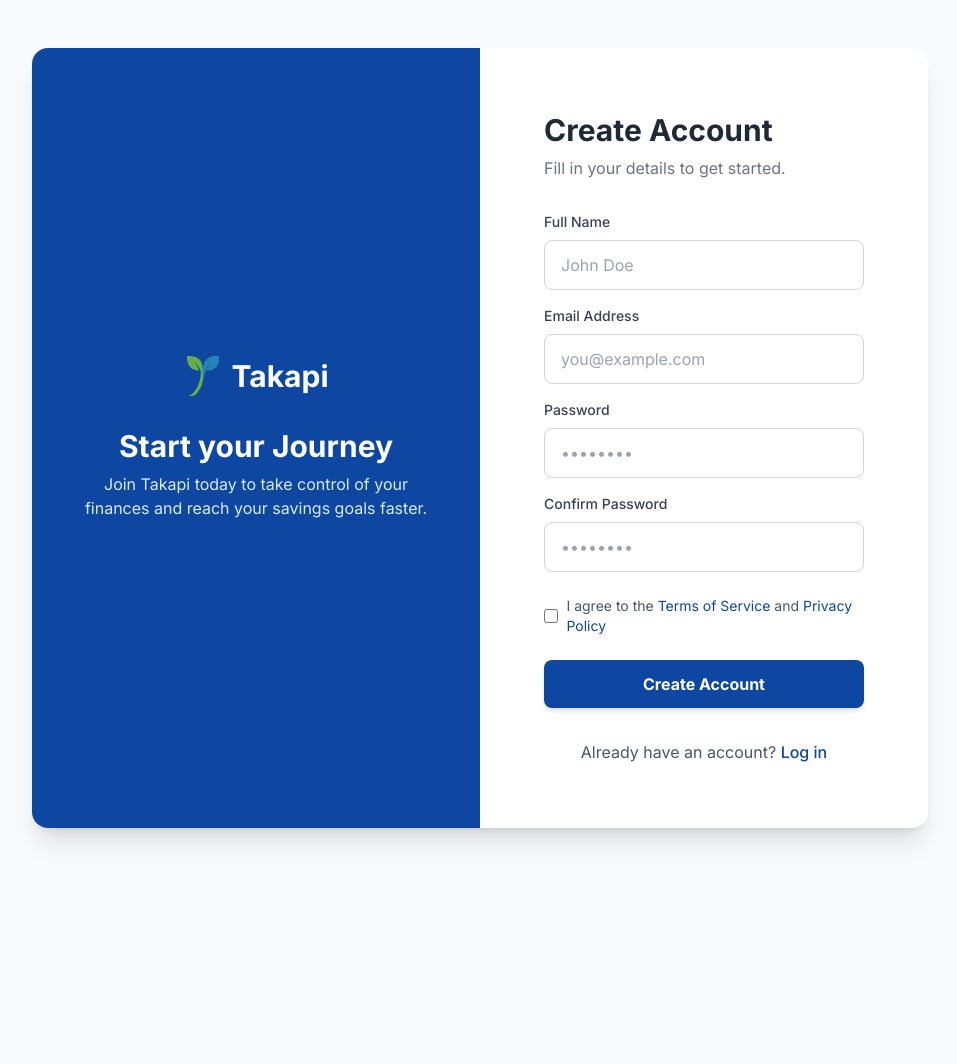
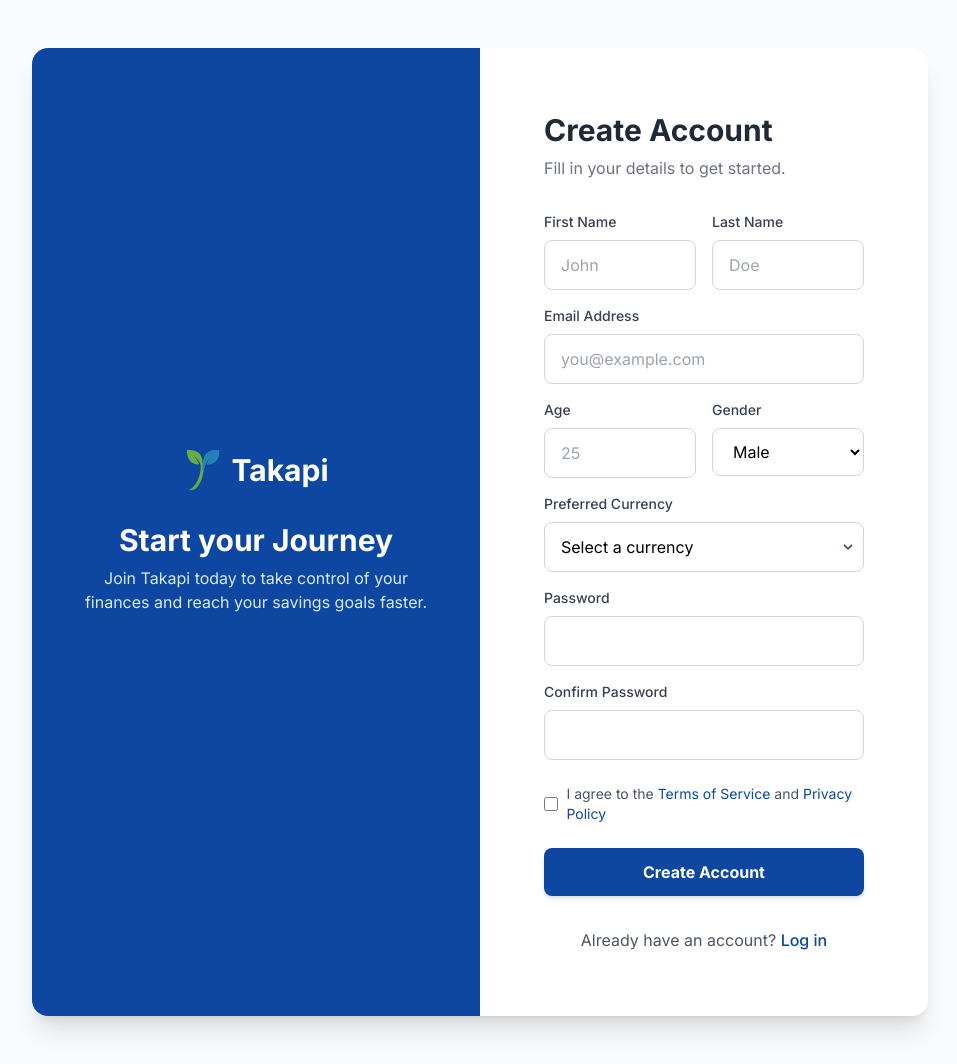
Before and after one commit to GReturn/Takapi, a Django app: page /signup/ in a window 1280 px wide. Shown: the whole page, without its empty margins (160-1117 px from the left). Before the commit the page ends 843 px from the top, so only its background shows below. Run offline with Django 5.2, Linux system fonts and the light colour scheme; some libraries are stand-ins or nearby versions.

Commit message:
Improved signup page

```diff
--- a/apps/user/templates/signup.html
+++ b/apps/user/templates/signup.html
@@ -51,16 +51,29 @@
 
                 <h2 class="text-3xl font-bold text-gray-800 mb-2">Create Account</h2>
                 <p class="text-gray-500 mb-8">Fill in your details to get started.</p>
+                <form action="{% url 'signup' %}" method="POST">
+                    {% csrf_token %}
 
-                <!-- NOTE: Add action="{% url 'signup' %}" if using Django -->
-                <form action="#" method="POST">
-                    <!-- NOTE: Add {% csrf_token %} here if using Django -->
+                    {% if msg %}
+                    <div class="mb-6 bg-red-100 border border-red-400 text-red-700 px-4 py-3 rounded relative" role="alert">
+                        <strong class="font-bold">Error!</strong>
+                        <span class="block sm:inline">{{ msg }}</span>
+                    </div>
+                    {% endif %}
 
-                    <div class="mb-4">
-                        <label for="fullname" class="block text-gray-700 text-sm font-medium mb-2">Full Name</label>
-                        <input type="text" id="fullname" name="fullname"
-                            class="w-full px-4 py-3 border border-gray-300 rounded-lg focus:outline-none focus:ring-2 focus:ring-takapi-blue-light transition duration-200"
-                            placeholder="John Doe" required>
+                    <div class="flex gap-4 mb-4">
+                        <div class="w-1/2">
+                            <label for="first_name" class="block text-gray-700 text-sm font-medium mb-2">First Name</label>
+                            <input type="text" id="first_name" name="first_name"
+                                class="w-full px-4 py-3 border border-gray-300 rounded-lg focus:outline-none focus:ring-2 focus:ring-takapi-blue-light transition duration-200"
+                                placeholder="John" required>
+                        </div>
+                        <div class="w-1/2">
+                            <label for="last_name" class="block text-gray-700 text-sm font-medium mb-2">Last Name</label>
+                            <input type="text" id="last_name" name="last_name"
+                                class="w-full px-4 py-3 border border-gray-300 rounded-lg focus:outline-none focus:ring-2 focus:ring-takapi-blue-light transition duration-200"
+                                placeholder="Doe" required>
+                        </div>
                     </div>
 
                     <div class="mb-4">
@@ -70,18 +83,57 @@
                             placeholder="you@example.com" required>
                     </div>
 
+                    <div class="flex gap-4 mb-4">
+                        <div class="w-1/2">
+                            <label for="age" class="block text-gray-700 text-sm font-medium mb-2">Age</label>
+                            <input type="number" id="age" name="age" min="18"
+                                class="w-full px-4 py-3 border border-gray-300 rounded-lg focus:outline-none focus:ring-2 focus:ring-takapi-blue-light transition duration-200"
+                                placeholder="25" required>
+                        </div>
+                        <div class="w-1/2">
+                            <label for="gender" class="block text-gray-700 text-sm font-medium mb-2">Gender</label>
+                            <select id="gender" name="gender" class="w-full px-4 py-3 border border-gray-300 rounded-lg focus:outline-none focus:ring-2 focus:ring-takapi-blue-light bg-white transition duration-200">
+                                <option value="Male">Male</option>
+                                <option value="Female">Female</option>
+                                <option value="Non-binary">Non-binary</option>
+                                <option value="Prefer not to say">Prefer not to say</option>
+                            </select>
+                        </div>
+                    </div>
+
+                    <div class="mb-4">
+                        <label for="currency" class="block text-gray-700 text-sm font-medium mb-2">Preferred Currency</label>
+                        <div class="relative">
+                            <select id="currency" name="currency_id" required
+                                class="w-full px-4 py-3 border border-gray-300 rounded-lg focus:outline-none focus:ring-2 focus:ring-takapi-blue-light bg-white appearance-none transition duration-200">
+
+                                <option value="" disabled selected>Select a currency</option>
+
+                                {% for curr in currencies %}
+                                    <option value="{{ curr.currency_id }}">
+                                        {{ curr.currency_short_name }} - {{ curr.currency_long_name }}
+                                    </option>
+                                {% endfor %}
+
+                            </select>
+                            <div class="pointer-events-none absolute inset-y-0 right-0 flex items-center px-2 text-gray-700">
+                                <svg class="fill-current h-4 w-4" xmlns="http://www.w3.org/2000/svg" viewBox="0 0 20 20"><path d="M9.293 12.95l.707.707L15.657 8l-1.414-1.414L10 10.828 5.757 6.586 4.343 8z"/></svg>
+                            </div>
+                        </div>
+                    </div>
+
                     <div class="mb-4">
                         <label for="password" class="block text-gray-700 text-sm font-medium mb-2">Password</label>
                         <input type="password" id="password" name="password"
                             class="w-full px-4 py-3 border border-gray-300 rounded-lg focus:outline-none focus:ring-2 focus:ring-takapi-blue-light transition duration-200"
-                            placeholder="••••••••" required>
+                               required>
                     </div>
 
                     <div class="mb-6">
                         <label for="confirm_password" class="block text-gray-700 text-sm font-medium mb-2">Confirm Password</label>
                         <input type="password" id="confirm_password" name="confirm_password"
                             class="w-full px-4 py-3 border border-gray-300 rounded-lg focus:outline-none focus:ring-2 focus:ring-takapi-blue-light transition duration-200"
-                            placeholder="••••••••" required>
+                            required>
                     </div>
 
                     <div class="mb-6 flex items-center">
```
